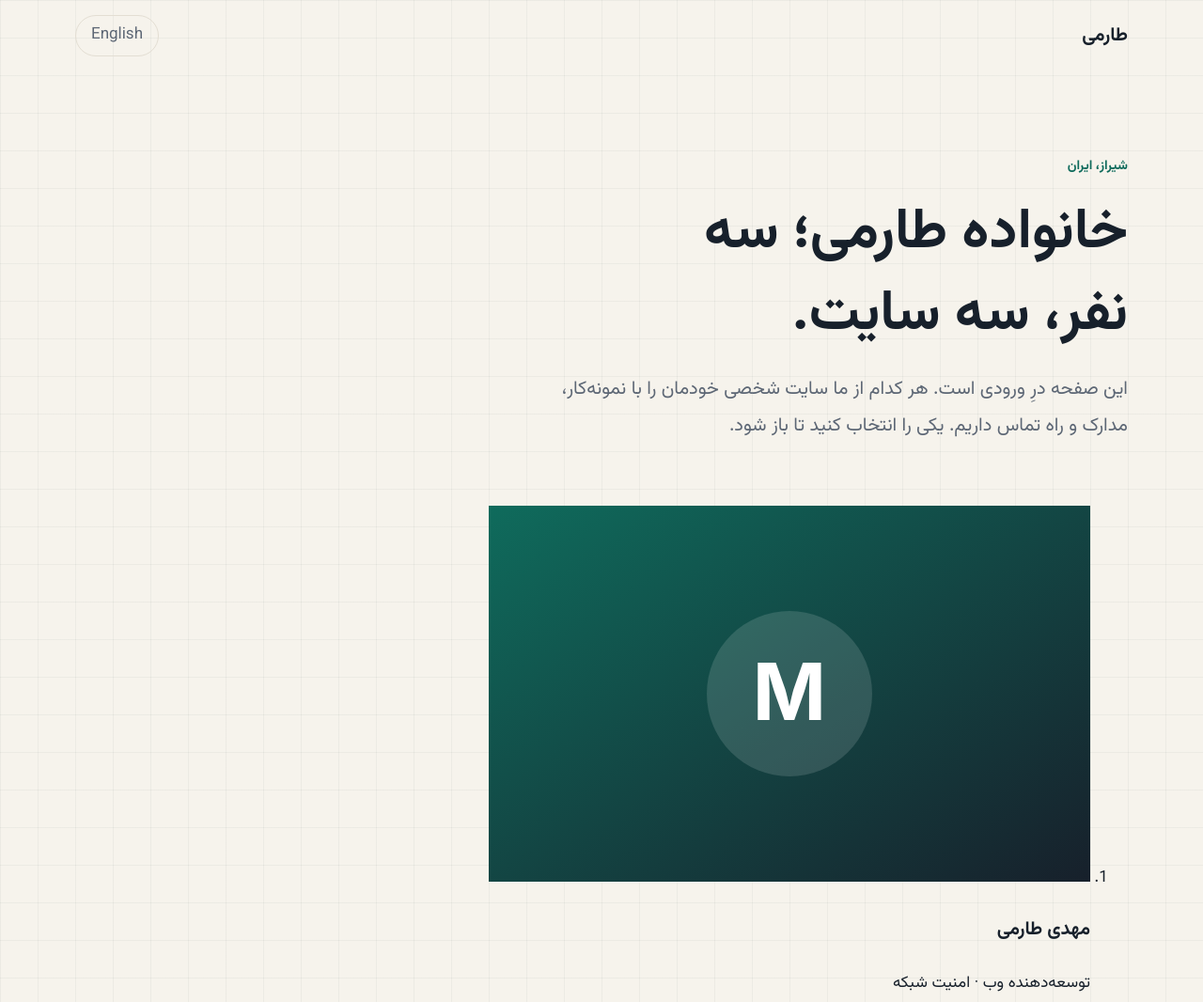
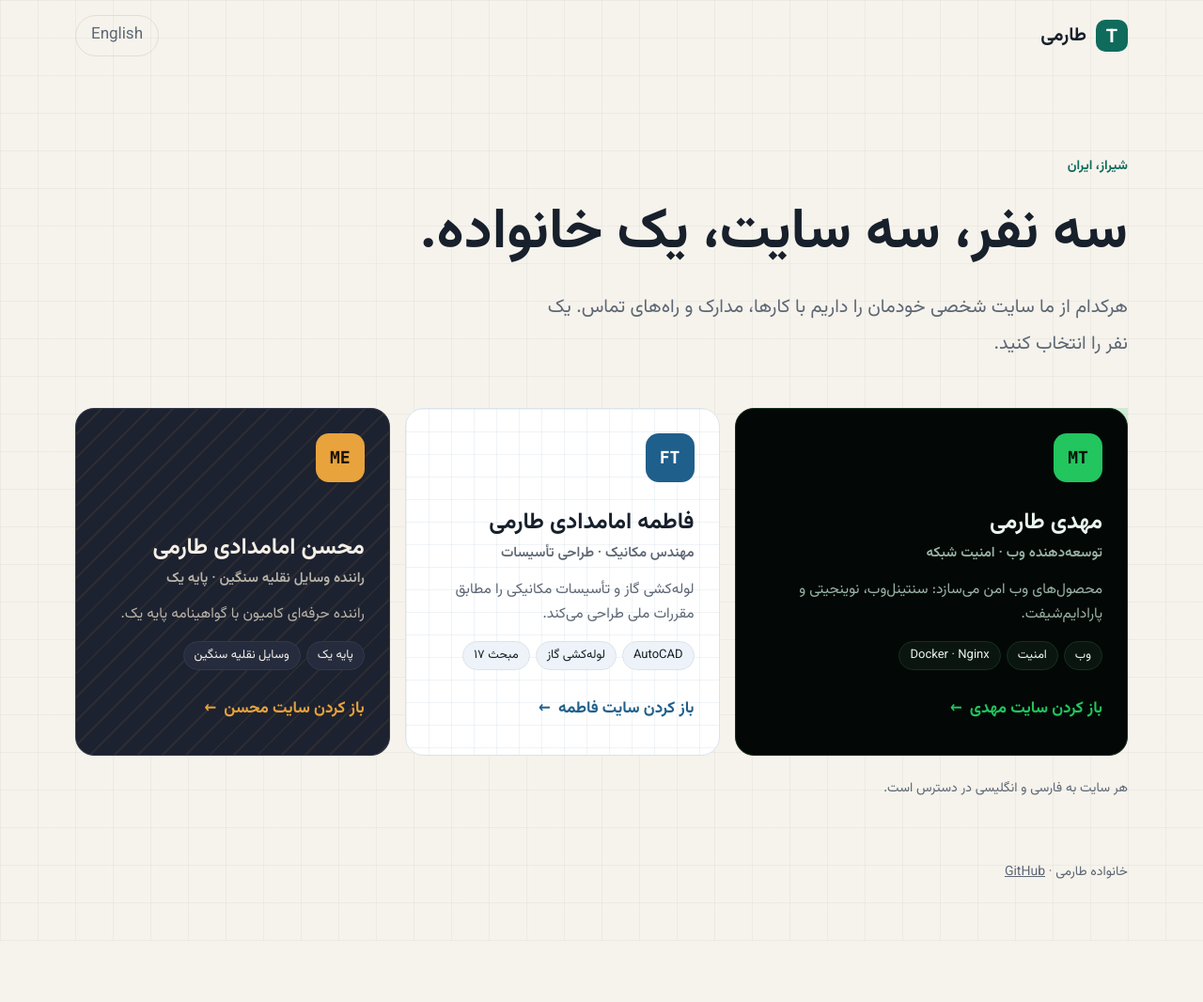
Before and after one commit to mahditaromi2010-lab/taromi-hub, a plain HTML site: page fa/index.html in a window 1280 px wide. Shown: the top 1066 px of the page at 94% size. After the commit the page ends 1001 px from the top, so only its background shows below. Drawn offline with Linux system fonts and the light colour scheme.

Commit message:
Redesign hub (Persian page)

```diff
--- a/fa/index.html
+++ b/fa/index.html
@@ -4,74 +4,38 @@
 <meta charset="utf-8">
 <meta name="viewport" content="width=device-width, initial-scale=1">
 <title>خانواده طارمی · مهدی، فاطمه و محسن</title>
-<meta name="description" content="صفحه خانواده طارمی از شیراز: مهدی طارمی (توسعه‌دهنده وب)، فاطمه امامدادی طارمی (مهندس مکانیک) و محسن امامدادی طارمی (راننده وسایل نقلیه سنگین). سایت هر نفر را از اینجا باز کنید.">
+<meta name="description" content="صفحه اصلی خانواده طارمی از شیراز: مهدی (توسعه‌دهنده وب)، فاطمه (مهندس مکانیک) و محسن (راننده وسایل نقلیه سنگین). سایت هر نفر را باز کنید.">
 <link rel="canonical" href="https://mahditaromi2010-lab.github.io/taromi-hub/fa/">
-<link rel="alternate" hreflang="en" href="https://mahditaromi2010-lab.github.io/taromi-hub/">
-<link rel="alternate" hreflang="fa" href="https://mahditaromi2010-lab.github.io/taromi-hub/fa/">
-<link rel="alternate" hreflang="x-default" href="https://mahditaromi2010-lab.github.io/taromi-hub/">
-<meta property="og:type" content="website">
-<meta property="og:title" content="خانواده طارمی">
-<meta property="og:description" content="سایت‌های شخصی مهدی، فاطمه و محسن طارمی.">
-<meta property="og:url" content="https://mahditaromi2010-lab.github.io/taromi-hub/fa/">
-<meta name="theme-color" content="#f6f3ec" media="(prefers-color-scheme: light)">
-<meta name="theme-color" content="#0f141c" media="(prefers-color-scheme: dark)">
+<link rel="alternate" hreflang="en" href="https://mahditaromi2010-lab.github.io/taromi-hub/"><link rel="alternate" hreflang="fa" href="https://mahditaromi2010-lab.github.io/taromi-hub/fa/"><link rel="alternate" hreflang="x-default" href="https://mahditaromi2010-lab.github.io/taromi-hub/">
+<meta property="og:type" content="website"><meta property="og:title" content="خانواده طارمی · مهدی، فاطمه و محسن"><meta property="og:description" content="صفحه اصلی خانواده طارمی از شیراز: مهدی (توسعه‌دهنده وب)، فاطمه (مهندس مکانیک) و محسن (راننده وسایل نقلیه سنگین). سایت هر نفر را باز کنید."><meta property="og:url" content="https://mahditaromi2010-lab.github.io/taromi-hub/fa/">
+<meta name="theme-color" content="#f6f3ec" media="(prefers-color-scheme: light)"><meta name="theme-color" content="#0f141c" media="(prefers-color-scheme: dark)">
 <link rel="icon" href="../favicon.svg" type="image/svg+xml">
-<link rel="preconnect" href="https://fonts.googleapis.com">
-<link rel="preconnect" href="https://fonts.gstatic.com" crossorigin>
-<link rel="stylesheet" href="https://fonts.googleapis.com/css2?family=Vazirmatn:wght@400;500;600;700&display=swap">
-<script type="application/ld+json">
-{"@context":"https://schema.org","@type":"WebSite","name":"خانواده طارمی","url":"https://mahditaromi2010-lab.github.io/taromi-hub/","inLanguage":["fa","en"],
- "about":[
-  {"@type":"Person","name":"Mahdi Taromi","jobTitle":"Web developer","url":"https://mahditaromi2010-lab.github.io/mahdi.taromi/","sameAs":["https://github.com/mahditaromi2010-lab","https://sentinelweb.ir/mahdi-taromi"]},
-  {"@type":"Person","name":"Fatemeh Emamdadi Taromi","jobTitle":"Mechanical engineer","url":"https://novingity.ir"},
-  {"@type":"Person","name":"Mohsen Emamdadi Taromi","jobTitle":"Heavy-vehicle driver","url":"https://mahditaromi2010-lab.github.io/mohsen.taromi/"}]}
-</script>
+<link rel="preconnect" href="https://fonts.googleapis.com"><link rel="preconnect" href="https://fonts.gstatic.com" crossorigin>
+<link rel="stylesheet" href="https://fonts.googleapis.com/css2?family=Vazirmatn:wght@400;600;700&display=swap">
+<script type="application/ld+json">{"@context": "https://schema.org", "@type": "WebSite", "name": "Taromi Family", "url": "https://mahditaromi2010-lab.github.io/taromi-hub/", "inLanguage": ["en", "fa"], "about": [{"@type": "Person", "name": "Mahdi Taromi", "jobTitle": "Web developer", "url": "https://mahditaromi2010-lab.github.io/mahdi.taromi/"}, {"@type": "Person", "name": "Fatemeh Emamdadi Taromi", "jobTitle": "Mechanical engineer", "url": "https://mahditaromi2010-lab.github.io/fatemeh.taromi/"}, {"@type": "Person", "name": "Mohsen Emamdadi Taromi", "jobTitle": "Heavy-vehicle driver", "url": "https://mahditaromi2010-lab.github.io/Mohsen.Taromi/"}]}</script>
 <link rel="stylesheet" href="../style.css">
 </head>
 <body>
 <a class="skip" href="#people">رفتن به افراد</a>
-<header class="top">
-  <a class="brand" href="./" aria-label="صفحه اصلی خانواده طارمی">طارمی</a>
-  <nav aria-label="زبان"><a href="../" lang="en" hreflang="en">English</a></nav>
-</header>
-
+<header class="top"><a class="brand" href="../" aria-label="صفحه اصلی خانواده طارمی"><span class="bm" aria-hidden="true">T</span>طارمی</a>
+<nav aria-label="Language"><a href="../" lang="en" hreflang="en">English</a></nav></header>
 <main>
-  <section class="hero">
-    <p class="eyebrow">شیراز، ایران</p>
-    <h1>خانواده طارمی؛ سه نفر، سه سایت.</h1>
-    <p class="lead">این صفحه درِ ورودی است. هر کدام از ما سایت شخصی خودمان را با نمونه‌کار، مدارک و راه تماس داریم. یکی را انتخاب کنید تا باز شود.</p>
-  </section>
-
-  <section id="people" aria-labelledby="people-h">
-    <h2 id="people-h" class="sr-only">افراد</h2>
-    <ol class="people" id="grid"></ol>
-  </section>
+<section class="hero"><p class="eyebrow">شیراز، ایران</p><h1>سه نفر، سه سایت، یک خانواده.</h1><p class="lead">هرکدام از ما سایت شخصی خودمان را داریم با کارها، مدارک و راه‌های تماس. یک نفر را انتخاب کنید.</p></section>
+<section id="people" aria-labelledby="ph"><h2 id="ph" class="sr-only">افراد</h2><ol class="cards"><li class="card c-m"><a href="https://mahditaromi2010-lab.github.io/mahdi.taromi/" data-key="mahdi" rel="noopener" aria-label="باز کردن سایت مهدی">
+  <span class="mono" aria-hidden="true">MT</span>
+  <h3>مهدی طارمی</h3><p class="role">توسعه‌دهنده وب · امنیت شبکه</p><p class="desc">محصول‌های وب امن می‌سازد: سنتینل‌وب، نوینجیتی و پارادایم‌شیفت.</p>
+  <ul class="tags"><li>وب</li><li>امنیت</li><li>Docker · Nginx</li></ul>
+  <span class="go">باز کردن سایت مهدی<i aria-hidden="true">←</i></span></a></li><li class="card c-f"><a href="https://mahditaromi2010-lab.github.io/fatemeh.taromi/" data-key="fatemeh" rel="noopener" aria-label="باز کردن سایت فاطمه">
+  <span class="mono" aria-hidden="true">FT</span>
+  <h3>فاطمه امامدادی طارمی</h3><p class="role">مهندس مکانیک · طراحی تأسیسات</p><p class="desc">لوله‌کشی گاز و تأسیسات مکانیکی را مطابق مقررات ملی طراحی می‌کند.</p>
+  <ul class="tags"><li>AutoCAD</li><li>لوله‌کشی گاز</li><li>مبحث ۱۷</li></ul>
+  <span class="go">باز کردن سایت فاطمه<i aria-hidden="true">←</i></span></a></li><li class="card c-o"><a href="https://mahditaromi2010-lab.github.io/Mohsen.Taromi/" data-key="mohsen" rel="noopener" aria-label="باز کردن سایت محسن">
+  <span class="mono" aria-hidden="true">ME</span>
+  <h3>محسن امامدادی طارمی</h3><p class="role">راننده وسایل نقلیه سنگین · پایه یک</p><p class="desc">راننده حرفه‌ای کامیون با گواهینامه پایه یک.</p>
+  <ul class="tags"><li>پایه یک</li><li>وسایل نقلیه سنگین</li></ul>
+  <span class="go">باز کردن سایت محسن<i aria-hidden="true">←</i></span></a></li></ol><p class="note">هر سایت به فارسی و انگلیسی در دسترس است.</p></section>
 </main>
-
-<footer class="foot">
-  <p>خانواده طارمی · <a href="https://github.com/mahditaromi2010-lab" rel="noopener">GitHub</a></p>
-</footer>
-
+<footer class="foot"><p>خانواده طارمی · <a href="https://github.com/mahditaromi2010-lab" rel="noopener">GitHub</a></p></footer>
 <script src="../config.js"></script>
-<script>
-(function(){
-  var fa = document.documentElement.lang === 'fa';
-  var grid = document.getElementById('grid');
-  if (!window.FAMILY || !FAMILY.length) { grid.outerHTML = '<p class="muted">No people listed yet.</p>'; return; }
-  FAMILY.forEach(function(p, i){
-    var li = document.createElement('li'); li.className = 'person' + (i % 2 ? ' flip' : '');
-    var img = document.createElement('img');
-    img.src = (document.documentElement.lang === 'fa' ? '../' : '') + p.shot; img.width = 640; img.height = 400; img.loading = i ? 'lazy' : 'eager';
-    img.alt = (fa ? 'پیش‌نمایش سایت ' + p.nameFa : 'Preview of ' + p.name + "'s site");
-    var fig = document.createElement('div'); fig.className = 'shot'; fig.appendChild(img);
-    var body = document.createElement('div'); body.className = 'body';
-    var h = document.createElement('h3'); h.textContent = fa ? p.nameFa : p.name;
-    var role = document.createElement('p'); role.className = 'role'; role.textContent = fa ? p.roleFa : p.role;
-    var a = document.createElement('a'); a.className = 'btn'; a.href = p.url; a.rel = 'noopener';
-    a.textContent = fa ? 'باز کردن سایت ' + p.nameFa.split(' ')[0] : 'Open ' + p.name.split(' ')[0] + "'s site";
-    body.append(h, role, a); li.append(fig, body); grid.appendChild(li);
-  });
-})();
-</script>
-</body>
-</html>
+<script>(function(){if(!window.FAMILY)return;FAMILY.forEach(function(p){var a=document.querySelector('a[data-key="'+p.key+'"]');if(a&&p.url)a.href=p.url})})();</script>
+</body></html>
```
